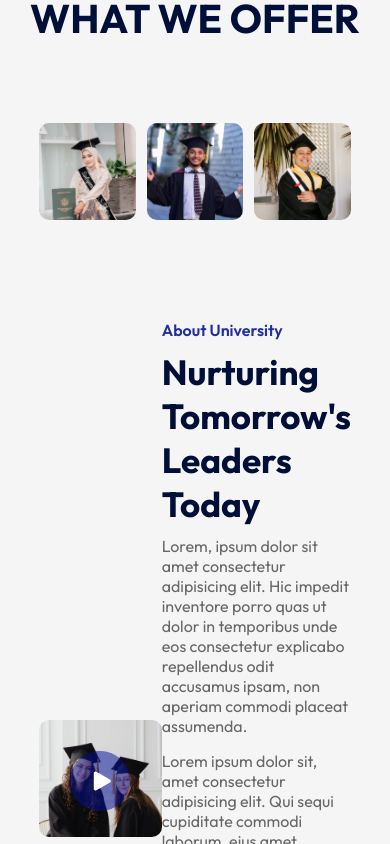
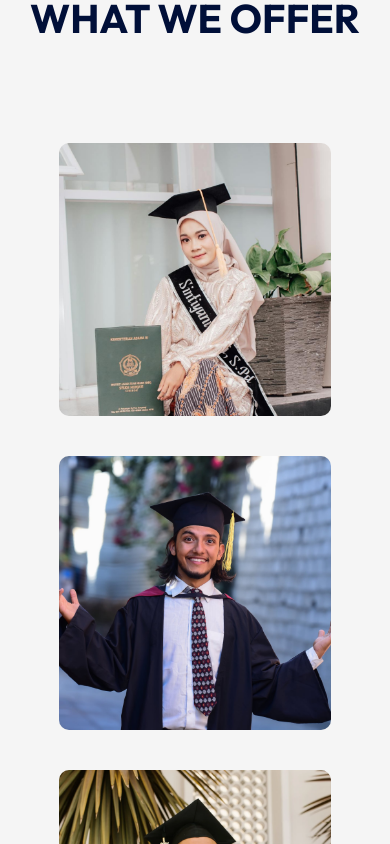
Before and after one commit to Dinuka0704/EDUSITY2.0, a React (Vite) app: page / in a window 390 px wide. Shown: the part 940-1784 px from the top of the page. Built offline with nearby package versions, Linux system fonts and the light colour scheme.

Commit message:
media query1.1
21/03/2025

```diff
--- a/src/Components/About/About.css
+++ b/src/Components/About/About.css
@@ -47,3 +47,22 @@
     color: #676767;
     margin-bottom: 15px;
 }
+
+/* midea query */
+
+@media (max-width: 800px) {
+    .about{
+        flex-direction: column;
+
+    }
+    .about-left{
+        flex-basis: 100%;
+        margin: 20px;
+        order: 2;
+
+    }
+    .about-right{
+        flex-basis: 100%;
+        margin: 20px;
+    }
+}
--- a/src/Components/Programs/Program.css
+++ b/src/Components/Programs/Program.css
@@ -44,3 +44,17 @@
     opacity: 1;
     padding-top: 0;
 }
+
+/* media query */
+
+@media (max-width: 650px){
+    .programs{
+        flex-direction: column;
+
+    }
+    .program{
+        flex-basis: 100%;
+        margin: 20px;
+    }
+
+}
```
